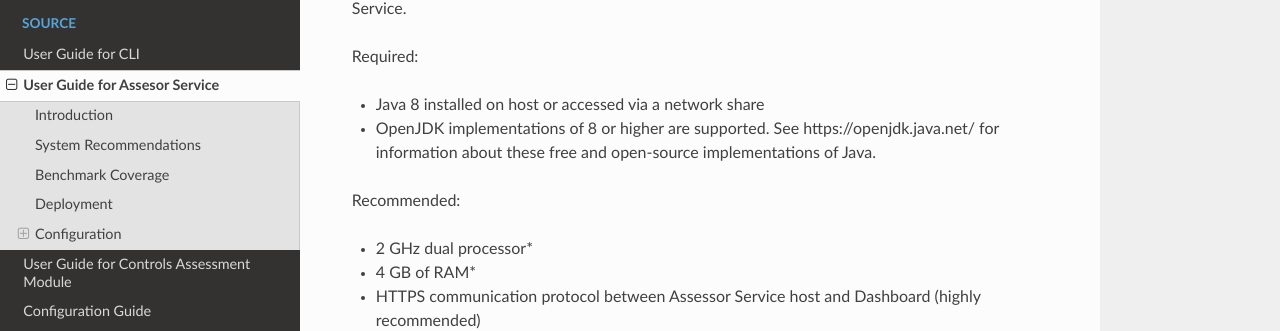
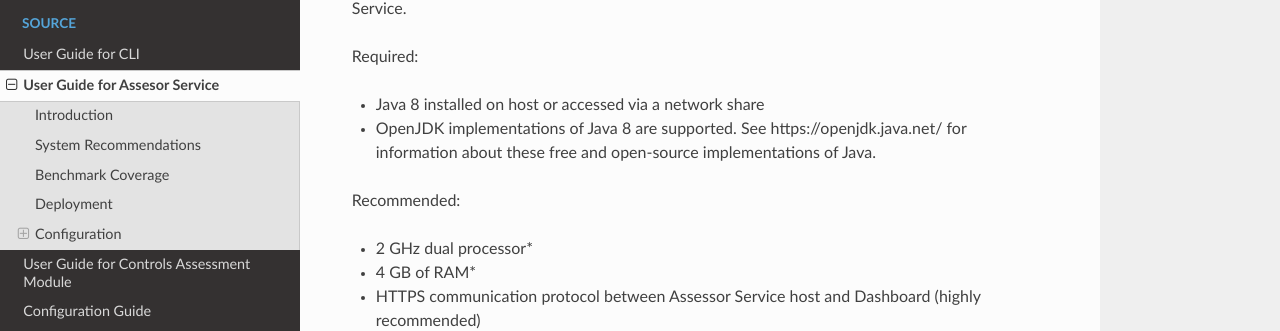
Before and after one commit to CISecurity/CCPA-Docs, an MkDocs documentation site: the page built from docs/User Guide for Assessor Service.md, in a window 1280 px wide and 900 px high, scrolled down 844 px. Shown: the part 139-470 px from the top of the window. Built offline with MkDocs 1.6.1, drawn with Linux system fonts in a browser that asks for light colours; nearby versions of some CDN libraries.

Commit message:
CCPRO-5562:  Only Java 8 should be used.

```diff
--- a/docs/User Guide for Assessor Service.md
+++ b/docs/User Guide for Assessor Service.md
@@ -16,7 +16,7 @@ CIS-CAT Pro Assessor v4 Service is a Java application and requires an available
 Required:
 
 - Java 8 installed on host or accessed via a network share
-  - OpenJDK implementations of 8 or higher are supported. See https://openjdk.java.net/ for information about these free and open-source implementations of Java.
+  - OpenJDK implementations of Java 8 are supported. See https://openjdk.java.net/ for information about these free and open-source implementations of Java.
 
 Recommended:
 
```
